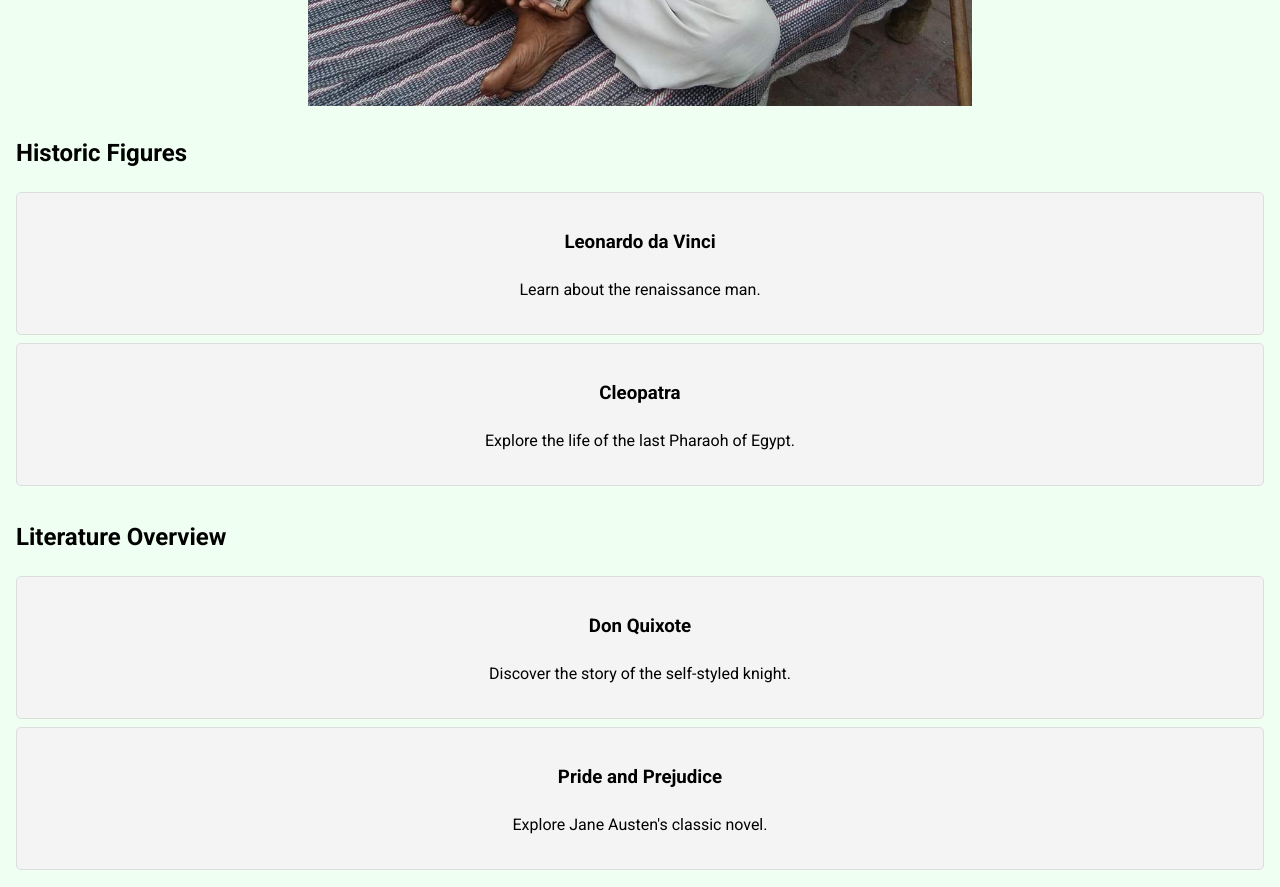
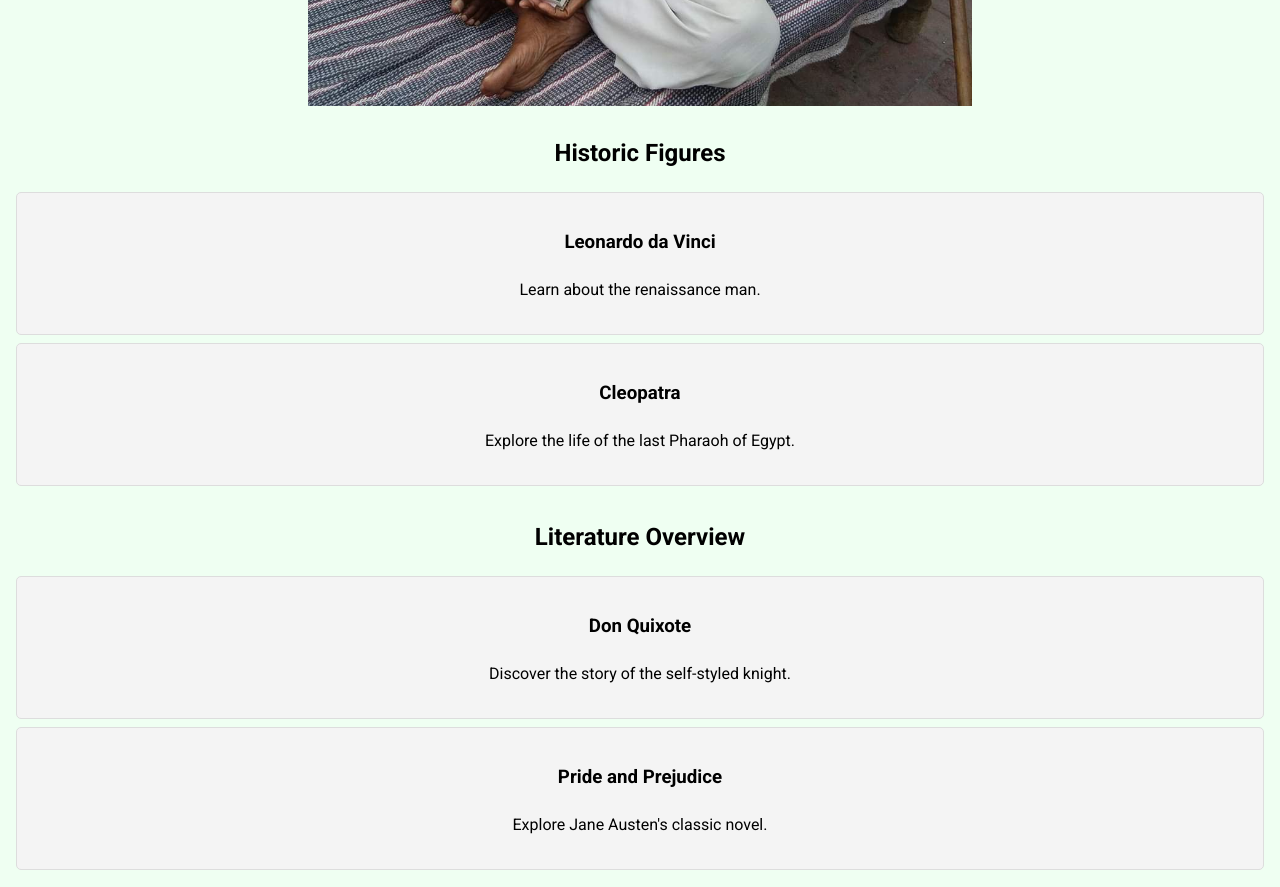
Before and after one commit to Hyperion147/Ajivak, a plain HTML site: page index.html in a window 1280 px wide. Shown: the part 1180-2067 px from the top of the page. Drawn offline with nearby package versions, Linux system fonts and the light colour scheme.

Commit message:
alignation

```diff
--- a/index.html
+++ b/index.html
@@ -37,7 +37,7 @@
         </div>
 
         <section id="history">
-            <h2>Historic Figures</h2>
+            <h1  class="center-text">Historic Figures</h2>
             <div class="card center-text" onclick="showDetails('history1')">
                 <h3>Leonardo da Vinci</h3>
                 <p>Learn about the renaissance man.</p>
@@ -57,8 +57,8 @@
             </div>
         </section>
 
-        <section id="literature"></section>
-            <h2>Literature Overview</h2>
+        <section id="literature">
+            <h1  class="center-text">Literature Overview</h2>
             <div class="card center-text" onclick="showDetails('lit1')">
                 <h3>Don Quixote</h3>
                 <p>Discover the story of the self-styled knight.</p>
```
